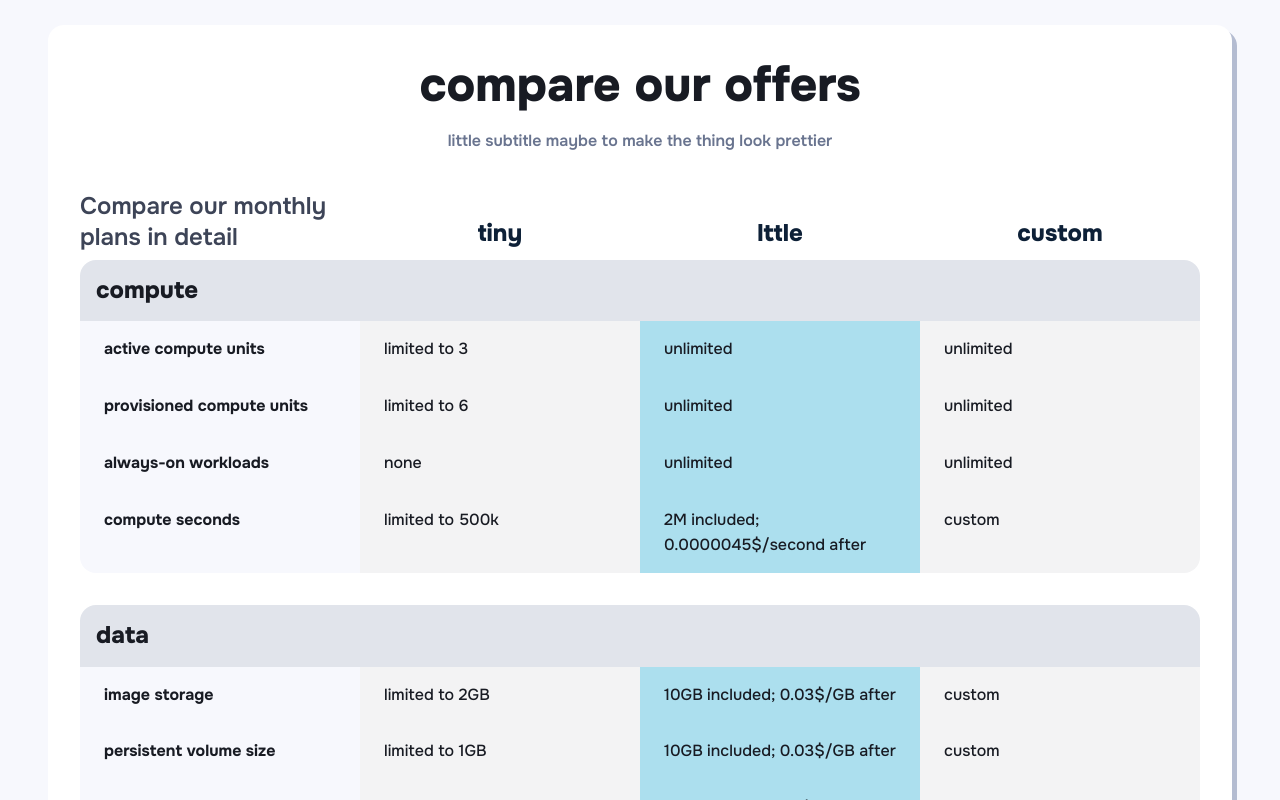
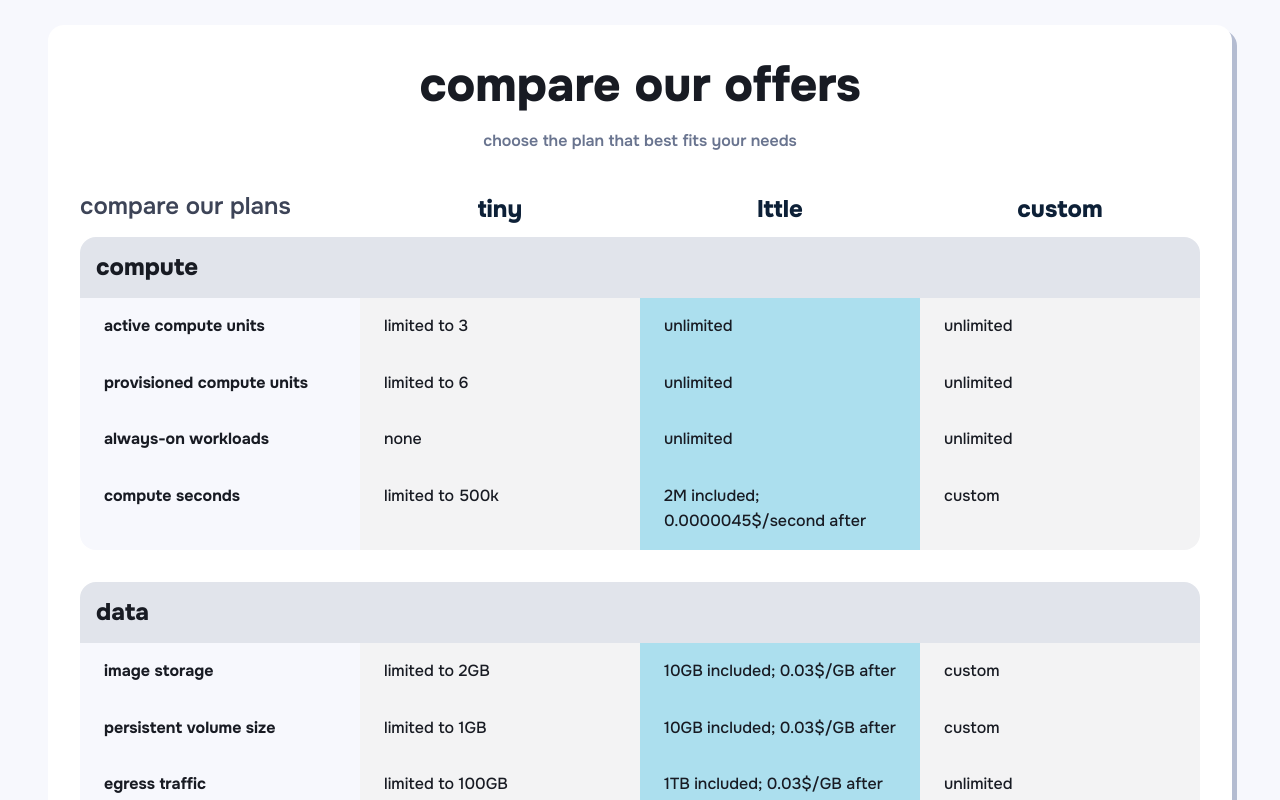
Before and after one commit to lttle-cloud/landing-page, a Next.js app: page /pricing in a window 1280 px wide. Shown: the part 820-1620 px from the top of the page. Built offline with nearby package versions, Linux system fonts and the light colour scheme.

Commit message:
pricing update

```diff
--- a/src/app/pricing/page.tsx
+++ b/src/app/pricing/page.tsx
@@ -63,8 +63,7 @@ export default function Pricing() {
                     <div className={pricingClasses.titleContainer}>
                         <h2>compare our offers</h2>
                         <p>
-                            little subtitle maybe to make the thing look
-                            prettier
+                            choose the plan that best fits your needs
                         </p>
                     </div>
                     <div className={pricingClasses.tableContainer}>
@@ -80,7 +79,7 @@ export default function Pricing() {
                                         }
                                     >
                                         <h3>
-                                            Compare our monthly plans in detail
+                                            compare our plans
                                         </h3>
                                         <div>tiny</div>
                                         <div>lttle</div>
```
